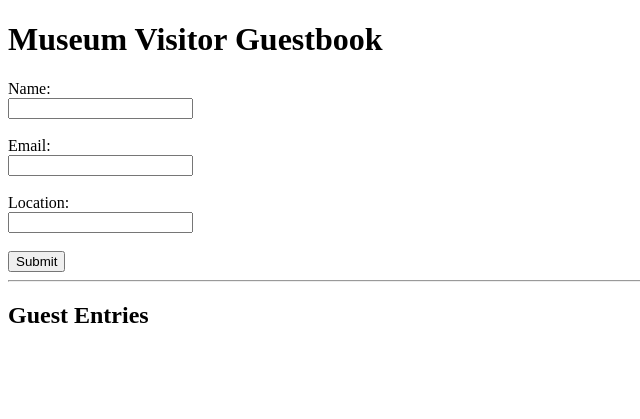
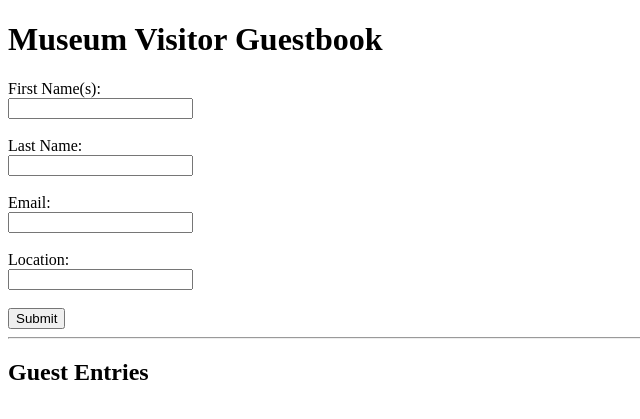
Before and after one commit to tmdinosaurcenter/kiosk-guestbook, a Flask app: page / in a window 1280 px wide. Shown: the top 419 px of the page, without its empty margins (0-640 px from the left). Run offline with Flask 2, Linux system fonts and the light colour scheme; data that the repository does not hold is empty.

Commit message:
Split out name to first and last, only displaying First name field and location field.

```diff
--- a/app.py
+++ b/app.py
@@ -10,7 +10,8 @@ def init_db():
     c.execute('''
         CREATE TABLE IF NOT EXISTS guests (
             id INTEGER PRIMARY KEY AUTOINCREMENT,
-            name TEXT NOT NULL,
+            first_name TEXT NOT NULL,
+            last_name TEXT NOT NULL,
             email TEXT NOT NULL,
             location TEXT NOT NULL,
             timestamp DATETIME DEFAULT CURRENT_TIMESTAMP
@@ -22,21 +23,24 @@ def init_db():
 @app.route('/', methods=['GET', 'POST'])
 def index():
     if request.method == 'POST':
-        name = request.form.get('name')
+        first_name = request.form.get('first_name')
+        last_name = request.form.get('last_name')
         email = request.form.get('email')
         location = request.form.get('location')
-        if name and email and location:
+        if first_name and last_name and email and location:
             conn = sqlite3.connect(DATABASE)
             c = conn.cursor()
-            c.execute('INSERT INTO guests (name, email, location) VALUES (?, ?, ?)',
-                      (name, email, location))
+            c.execute(
+                'INSERT INTO guests (first_name, last_name, email, location) VALUES (?, ?, ?, ?)',
+                (first_name, last_name, email, location)
+            )
             conn.commit()
             conn.close()
             return redirect(url_for('index'))
-    # Retrieve guest entries to display on the page.
+    # Retrieve guest entries to display only first name and location.
     conn = sqlite3.connect(DATABASE)
     c = conn.cursor()
-    c.execute('SELECT name, email, location, timestamp FROM guests ORDER BY id DESC')
+    c.execute('SELECT first_name, location FROM guests ORDER BY id DESC')
     guests = c.fetchall()
     conn.close()
     return render_template('index.html', guests=guests)
--- a/templates/index.html
+++ b/templates/index.html
@@ -9,8 +9,11 @@
 <body>
     <h1>Museum Visitor Guestbook</h1>
     <form method="post" action="/">
-        <label for="name">Name:</label><br>
-        <input type="text" id="name" name="name" required><br><br>
+        <label for="first_name">First Name(s):</label><br>
+        <input type="text" id="first_name" name="first_name" required><br><br>
+
+        <label for="last_name">Last Name:</label><br>
+        <input type="text" id="last_name" name="last_name" required><br><br>
 
         <label for="email">Email:</label><br>
         <input type="email" id="email" name="email" required><br><br>
@@ -24,7 +27,7 @@
     <h2>Guest Entries</h2>
     <ul>
         {% for guest in guests %}
-        <li><strong>{{ guest[0] }}</strong> from {{ guest[2] }} (<em>{{ guest[1] }}</em>) at {{ guest[3] }}</li>
+        <li><strong>{{ guest[0] }}</strong> from {{ guest[1] }}</li>
         {% endfor %}
     </ul>
 </body>
```
